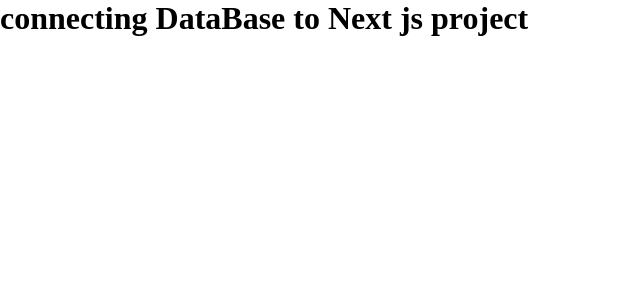
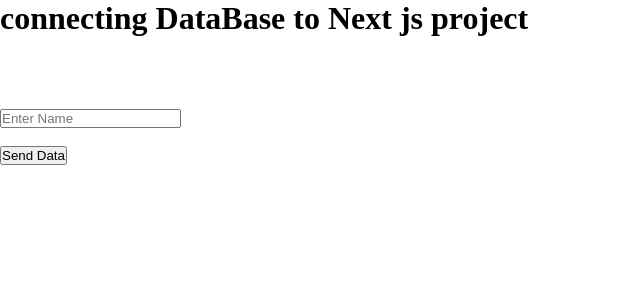
Before and after one commit to Mohammad-jf/next-database, a Next.js app: page / in a window 1280 px wide. Shown: the top 300 px of the page, without its empty margins (0-640 px from the left). Built offline with nearby package versions, Linux system fonts and the light colour scheme.

Commit message:
post request

```diff
--- /dev/null
+++ b/pages/api/data/index.js
@@ -0,0 +1,14 @@
+export default function handler(req, res) {
+  switch (req.method) {
+    case 'POST':
+      const { name } = req.body;
+      if (name && name.length >= 3) {
+        res
+          .status(201)
+          .json({ status: 'success', message: 'data created', data: { name } });
+      } else {
+        res.status(422).json({ status: 'failed', message: 'unvalid data' });
+      }
+      break;
+  }
+}
--- a/pages/index.js
+++ b/pages/index.js
@@ -1,8 +1,46 @@
+import { useState } from "react";
 
 export default function Home() {
+  const [name, setName] = useState('');
+
+  const sendHandler = async () => {
+    const res = await fetch('/api/data', {
+      method: "POST",
+      body: JSON.stringify({ name }),
+      headers: { 'Content-Type': 'application/json' }
+    });
+
+    const data = await res.json();
+    setName('')
+    console.log(data)
+  }
+
+
+
+
   return (
     <>
       <h1>connecting DataBase to Next js project</h1>
+
+      <br />
+      <br />
+      <br />
+      <br />
+
+      <div>
+        <input type="text"
+          placeholder="Enter Name"
+          value={name}
+          onChange={(e) => setName(e.target.value)}
+        />
+      </div>
+
+      <br />
+
+      <div>
+        <button onClick={sendHandler}>Send Data</button>
+      </div>
+
     </>
-  );
+  )
 }
```
